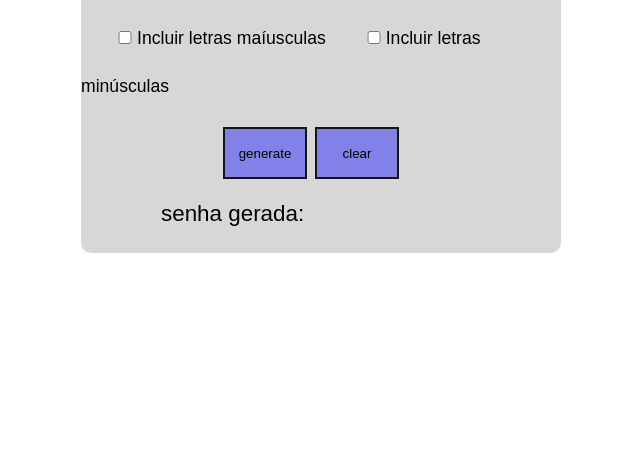
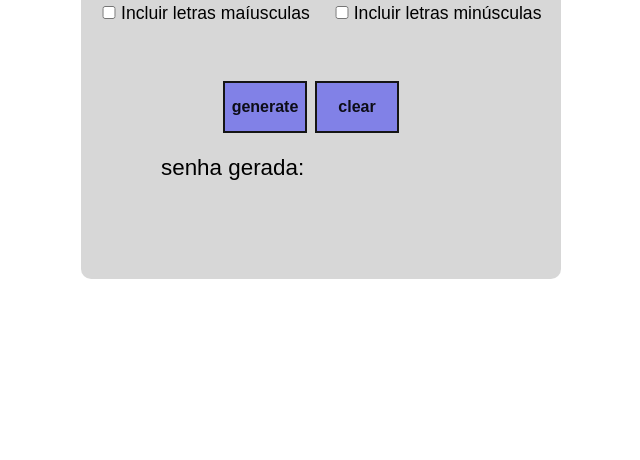
Before and after one commit to devLucasAquino/password-generator, a plain HTML site: page index.html in a window 1280 px wide. Shown: the part 340-800 px from the top of the page, without its empty margins (319-959 px from the left). Drawn offline with Linux system fonts and the light colour scheme.

Commit message:
add new styles]

```diff
--- a/src/styles/style.css
+++ b/src/styles/style.css
@@ -44,7 +44,7 @@ body {
 }
 
 #upperCase, #lowerCase{
-    margin-left: 2rem;
+    margin-left: 1rem;
     width: 1.5rem;
     margin-bottom: 2rem;
 }
@@ -66,10 +66,15 @@ body {
 }
 
 #result{
-    padding-left: 4rem;
+    display: flex;
+    align-items: center;
+    justify-content: center;
+    /* padding-left: 4rem; */
+    margin-top: 2rem;
+    margin-left: -1rem;
+    margin-bottom: 3rem;
     font-size: 1.4rem;
-    margin-left: 5rem;
-    margin-bottom: 3rem;
+    font-family: Arial, Helvetica, sans-serif;
 }
 
 
@@ -81,6 +86,10 @@ body {
     border: none;
     outline: solid 0.15rem rgba(0, 0, 0, 0.9);
     margin-bottom: 1.5rem;
+    font-size: 1rem;
+    font-weight: bold;
+    font-family: Arial, Helvetica, sans-serif;
+    color: rgba(0, 0, 0, 0.9);
 }
 
 #generate{
```
